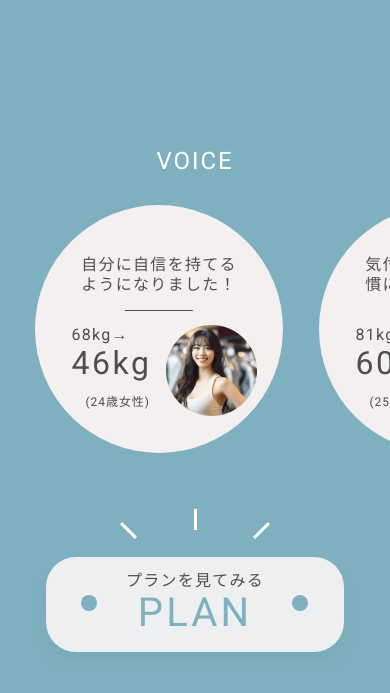
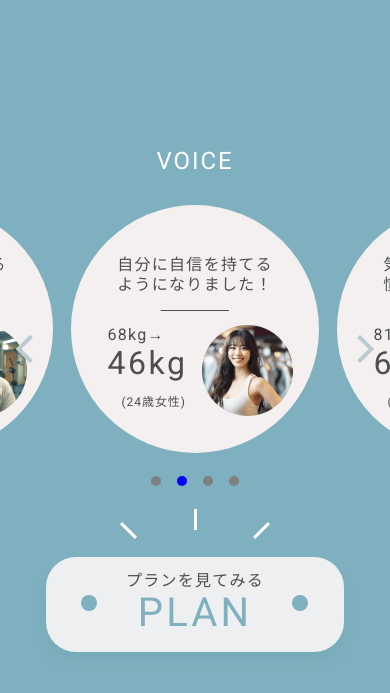
Before and after one commit to comeback-meme/rio_intermediate, a PHP site: page / in a window 390 px wide. Shown: the part 2600-3293 px from the top of the page. Run offline with PHP 8.4, Linux system fonts and the light colour scheme; some libraries are stand-ins or nearby versions.

Commit message:
ローディングの対象をTOPページだけに変更。ローディングと、swiperのJSをそれぞれ別ファイルに。ハンバーガーメニューの挙動修正。swiperの横幅と表示位置、矢印の調整、自動でloopに。

```diff
--- a/css/style.css
+++ b/css/style.css
@@ -1362,14 +1364,34 @@ a {
   }
 }
 
+.swiper-inner {
+  width: 100%;
+  max-width: 1000px;
+  margin: auto;
+}
+
 .swiper-container {
   position: relative;
   margin-top: 2rem;
+  padding-bottom: 2.5rem;
 }
 @media screen and (min-width: 993px) {
   .swiper-container {
     margin-top: 4.625rem;
   }
+}
+@media screen and (min-width: 1000px) {
+  .swiper-container {
+    padding-inline: 3.125rem;
+  }
+}
+
+.swiper {
+  position: relative;
+}
+
+.swiper-wrapper {
+  position: relative;
 }
 
 .swiper-slide {
@@ -1384,7 +1406,6 @@ a {
   height: auto;
   aspect-ratio: 1;
   flex-shrink: 0;
-  margin-inline: 1.125rem !important;
 }
 @media screen and (min-width: 577px) {
   .swiper-slide {
@@ -1495,9 +1515,10 @@ a {
 .swiper-button-next::after {
   content: "";
   width: 1.25rem;
-  height: 1.25rem;
-  border-top: solid 2px #bbccd1;
-  border-right: solid 2px #bbccd1;
+  height: auto;
+  aspect-ratio: 1;
+  border-top: solid 4px #bbccd1;
+  border-right: solid 4px #bbccd1;
   position: absolute;
   top: 0.75rem;
 }
@@ -1516,7 +1537,33 @@ a {
 .swiper-pagination-bullets.swiper-pagination-horizontal,
 .swiper-pagination-custom,
 .swiper-pagination-fraction {
-  bottom: -2.5rem;
+  bottom: 0rem;
+  left: 50%;
+  transform: translateX(-50%);
+}
+
+.swiper-pagination-bullet {
+  opacity: 1;
+  background: gray;
+  width: 0.625rem;
+  height: 0.625rem;
+  border-radius: 50%;
+}
+
+.swiper-pagination-bullet.swiper-pagination-bullet-active {
+  background: blue;
+}
+
+.swiper-horizontal > .swiper-pagination-bullets .swiper-pagination-bullet,
+.swiper-pagination-horizontal.swiper-pagination-bullets .swiper-pagination-bullet {
+  margin: 0 0.5rem;
+}
+
+.swiper-horizontal > .swiper-pagination-bullets,
+.swiper-pagination-bullets.swiper-pagination-horizontal,
+.swiper-pagination-custom,
+.swiper-pagination-fraction {
+  bottom: 0;
   left: 50%;
   transform: translateX(-50%);
 }
--- a/index.html
+++ b/index.html
@@ -158,10 +158,12 @@
     <section class="voice scroll-margin" id="voice">
       <h2 class="voice__title primary-title">voice</h2>
       <!-- スワイパー -->
+      <div class="swiper-inner">
         <div class="swiper-container">
-        <div class="swiper">
+          <div class="swiper swiper-voice">
             <div class="swiper-wrapper">
               <div class="swiper-slide">
+                <!-- スライドの中身 -->
                 <p class="swiper-head">ストレスなく続ける<br>ことが出来ました！</p>
                 <div class="swiper-body">
                   <div class="swiper-info">
@@ -174,8 +176,8 @@
                   </div>
                 </div>
               </div>
-
               <div class="swiper-slide">
+                <!-- スライドの中身 -->
                 <p class="swiper-head">自分に自信を持てる<br>ようになりました！</p>
                 <div class="swiper-body">
                   <div class="swiper-info">
@@ -189,6 +191,7 @@
                 </div>
               </div>
               <div class="swiper-slide">
+                <!-- スライドの中身 -->
                 <p class="swiper-head">気付いたら運動が習<br>慣になっていました</p>
                 <div class="swiper-body">
                   <div class="swiper-info">
@@ -202,6 +205,7 @@
                 </div>
               </div>
               <div class="swiper-slide">
+                <!-- スライドの中身 -->
                 <p class="swiper-head">心も体も健康になり<br>ました</p>
                 <div class="swiper-body">
                   <div class="swiper-info">
@@ -214,18 +218,16 @@
                   </div>
                 </div>
               </div>
-          </div>
-        </div>
-      </div><!-- swiper -->
-
-      <!-- ページネーション -- swiperの外に出す -->
+            </div><!-- swiper-wrapper -->
+          </div><!-- swiper swiper-voice -->
+          <!-- ページネーション  -->
           <div class="swiper-pagination"></div>
           <!-- 前後の矢印 -->
           <div class="swiper-button-prev"></div>
           <div class="swiper-button-next"></div>
 
         </div><!-- swiper-container -->
-
+      </div><!-- swiper-inner -->
 
       <!-- PLAN-------->
       <div class="plan-barWrap">
@@ -297,51 +299,10 @@
   </footer>
 
   <!-- JS -->
-  <script src="https://cdn.jsdelivr.net/npm/swiper@11.0.5/swiper-bundle.min.js"></script>
+  <script src="js/swiper-bundle.min.js"></script>
+  <script src="js/swiper.js"></script>
   <script src="js/loading.js"></script>
   <script src="js/style.js"></script>
-
-
-  <!-- スワイパー -->
-  <script>
-    const swiper = new Swiper(".swiper", {
-
-      loop: true,
-      // デフォルトはfalse
-      centeredSlides: true,
-      // アクティブなスライドを中央にする
-      slidesPerView: "auto",
-      // autoにする
-      initialSlide: 1, // スライドの開始位置
-
-      breakpoints: {
-        1: {
-          spaceBetween: 18,
-        },
-        769: {
-          spaceBetween: 24,
-        },
-        993: {
-          spaceBetween: 30,
-        },
-        1201: {
-          spaceBetween: 40,
-        },
-      },
-
-      // 前後の矢印
-      navigation: {
-        nextEl: ".swiper-button-next",
-        prevEl: ".swiper-button-prev",
-      },
-
-      // ページネーション
-      pagination: {
-        el: ".swiper-pagination",
-        clickable: true, // クリック有効化
-      },
-    });
-  </script>
 
 </body>
 
--- a/sass/component/_button.scss
+++ b/sass/component/_button.scss
@@ -123,7 +123,7 @@
 
 // プランの上の三本線------------------//
 .plan-barWrap {
-  margin-top: rm(56);
+  margin-top: rm(16);
   margin-bottom: rm(16);
   margin-inline: auto;
   width: rm(136);
@@ -135,7 +135,7 @@
     width: rm(264);
     max-width: 264px;
     height: rm(64);
-    margin-top: rm(112);
+    margin-top: rm(72);
     margin-bottom: rm(56);
   }
 }
--- a/sass/foundation/_variables.scss
+++ b/sass/foundation/_variables.scss
@@ -4,7 +4,7 @@
 // ＊＊＊＊＊SP・PCファーストについて、この設定を変更します＊＊＊＊＊
 $break-flg: 0 !default; //0:SPファースト、1：PCファースト
 
-// ＜元の記述＞おかしくなったらこれを戻す！！
+// ＜元の記述＞
 // ↓↓↓↓
 // $breakpoints: null;
 // @if $break-flg == 0 {
--- a/sass/project/_faq.scss
+++ b/sass/project/_faq.scss
@@ -35,10 +35,7 @@
   text-align: left;
 }
 
-.faq-list__item {
-  background-color: $color-F4F0F0;
-  box-shadow: 0 0 rm(40) 0 rgba(0, 0, 0, 0.05);
-}
+
 
 .faq-list__item + .faq-list__item {
   margin-top: rm(24);
@@ -49,6 +46,8 @@
 
 // Question
 .faq-list__item-question {
+  background-color: $color-F4F0F0;
+  box-shadow: 0 0 rm(40) 0 rgba(0, 0, 0, 0.05);
   font-size: clamp(14px, vw(18), 18px);
   font-weight: 700;
   line-height: math.div(16px, 14px);
@@ -111,7 +110,6 @@
 .faq-list__item-answer {
   color: $color-black;
   font-size: rm(16);
-  // padding: rm(16) rm(30) rm(15) rm(60);
   display: none;
   text-indent: rm(-20);
   font-weight: 400;
@@ -123,7 +121,8 @@
   text-indent: rm(0);
   @include mq(md) {
     text-indent: rm(0);
-    padding: rm(15) rm(10) rm(14) rm(66);
+    padding: rm(15) rm(10) rm(14) rm(0);
+    // padding: rm(15) rm(10) rm(14) rm(66);
     font-size: rm(18);
   }
 }
--- a/sass/project/_header.scss
+++ b/sass/project/_header.scss
@@ -92,25 +92,35 @@
 // ハンバーガーメニューを押される前の状態（右に移動させておく）
 .header__nav {
   position: fixed;
-  // opacity: 0;
-  // pointer-events: none;
   top: 0;
-  right: 0px;
+  right: 0;
   width: 76.5vw;
   height: 100vh;
   padding-top: rm(180);
   background: $color-white;
   z-index: 1001;
-  transform: translateX(100vw);
+  translate: 100vw;
   transition: all 0.5s;
+  // & .header__nav-item:not(:last-child) {
+  //   height: rm(66);
+  // }
+
+  // & .header__nav-item:last-child {
+  //   margin-top: rm(18);
+  // }
+
+  // & .header__nav-item:not(:last-child) a {
+  //   display: flex;
+  //   justify-content: center;
+  //   align-items: center;
+  // }
 
   @include mq(lg) {
-    transform: translateX(0);
-    // opacity: 1;
-    // pointer-events: auto;
+    translate: 0;
     width: auto;
     height: 100%;
     padding-top: 0;
+    margin-top: 0;
     position: static;
     background: inherit;
   }
@@ -118,21 +128,7 @@
 
 // ハンバーガーメニューを押された時に出てくるメニュー
 .header__nav.is_active {
-  transform: translateX(0);
-
-  & .header__nav-item:not(:last-child) {
-    height: rm(66);
-  }
-
-  & .header__nav-item:last-child {
-    margin-top: rm(18);
-  }
-
-  & .header__nav-item:not(:last-child) a {
-    display: flex;
-    justify-content: center;
-    align-items: center;
-  }
+  translate: 0;
 }
 
 .header__nav-list {
@@ -150,9 +146,19 @@
 }
 
 .header__nav-item {
-  text-transform: uppercase;
+  text-transform: uppercase; //小文字を大文字に
   width: 100%;
-
+  &:not(:last-child) {
+    height: rm(66);
+  }
+  &:last-child {
+    margin-top: rm(18);
+  }
+  &:not(:last-child) a {
+    display: flex;
+    justify-content: center;
+    align-items: center;
+  }
   @include mq(lg) {
     height: inherit;
     &:not(:last-child) a {
@@ -181,7 +187,7 @@
   }
 }
 
-// pcの時のnavの挙動
+// pcの時のnavをふわっと色替え
 .header__nav-item a {
   transition: background-color 0.4s ease-in, color 0.4s ease-in;
   font-weight: 400;
@@ -202,6 +208,7 @@
 // 「無料体験お申込み」の文字を中央に配置
 .header__nav-item:last-child {
   @include mq(lg) {
+    margin-top: 0;
     display: flex;
     align-items: center;
   }
@@ -257,8 +264,7 @@
 
 .header__contact {
   display: block;
-  background: #f1f7f8 url(../images/mail_icon.png) no-repeat center center /
-    60%;
+  background: #f1f7f8 url(../images/mail_icon.png) no-repeat center center / 60%;
 }
 
 .hamburger_menu {
--- a/sass/project/_voice.scss
+++ b/sass/project/_voice.scss
@@ -12,17 +12,35 @@
   }
 }
 
+.swiper-inner {
+  width: 100%;
+  max-width: 1000px;
+  margin: auto;
+}
+
 .swiper-container {
+  // border: 1px solid blue; .swiper-containerの枠
   position: relative;
   margin-top: rm(32);
+  padding-bottom: rm(40); //ページネーションが外に出てるように見せる
   @include mq(lg) {
     margin-top: rm(74);
   }
+  @media screen and (min-width: 1000px) {
+    padding-inline: rm(50); //矢印ボタンが外に出てるように見せる
+  }
+}
+
+.swiper {
+  position: relative;
+}
+
+.swiper-wrapper {
+  position: relative;
 }
 
 .swiper-slide {
   display: flex;
-  // flex-wrap: wrap;
   flex-direction: column;
   justify-content: flex-start;
   align-items: center;
@@ -33,7 +51,6 @@
   height: auto;
   aspect-ratio: 1;
   flex-shrink: 0;
-  margin-inline: rm(18) !important;
   @include mq(sm) {
     width: rm(260);
     max-width: 260px;
@@ -41,7 +58,6 @@
   @include mq(md) {
     width: rm(360);
     min-width: 280px;
-    margin-inline: rm(20) !important;
   }
   @include mq(lg) {
     min-width: 300px;
@@ -127,13 +143,15 @@
   width: rm(91);
 }
 
+//矢印ボタン
 .swiper-button-prev::after,
 .swiper-button-next::after {
-  content: "";
+  content: ""; //デフォルトの削除
   width: rm(20);
-  height: rm(20);
-  border-top: solid 2px #bbccd1;
-  border-right: solid 2px #bbccd1;
+  height: auto;
+  aspect-ratio: 1;
+  border-top: solid 4px #bbccd1;
+  border-right: solid 4px #bbccd1;
   position: absolute;
   top: rm(12);
 }
@@ -148,12 +166,44 @@
   right: rm(10);
 }
 
+// pagination ---------------
+
 //paginationの位置
 .swiper-horizontal > .swiper-pagination-bullets,
 .swiper-pagination-bullets.swiper-pagination-horizontal,
 .swiper-pagination-custom,
 .swiper-pagination-fraction {
-  bottom: rm(-40);
+  bottom: rm(0);
+  //containerのpadding-bottomで外に出す
   left: 50%;
   transform: translateX(-50%);
 }
+
+//色と大きさ指定
+.swiper-pagination-bullet {
+  opacity: 1;
+  background: gray;
+  width: rm(10);
+  height: rm(10);
+  border-radius: 50%; //円にする
+}
+
+//activeな時
+.swiper-pagination-bullet.swiper-pagination-bullet-active {
+  background: blue;
+}
+//paginationの余白指定
+.swiper-horizontal > .swiper-pagination-bullets .swiper-pagination-bullet,
+.swiper-pagination-horizontal.swiper-pagination-bullets
+  .swiper-pagination-bullet {
+  margin: 0 rm(8);
+}
+//paginationの位置
+.swiper-horizontal > .swiper-pagination-bullets,
+.swiper-pagination-bullets.swiper-pagination-horizontal,
+.swiper-pagination-custom,
+.swiper-pagination-fraction {
+  bottom: 0;
+  left: 50%;
+  transform: translateX(-50%);
+}
--- a/sass/style.scss
+++ b/sass/style.scss
@@ -1,6 +1,6 @@
 // ファイルごとに一括読み込み
 @use "./foundation";
 @use "./component";
-@use "./project";// トップページ
-@use "./project/plan";//プランページ
-@use "./project/contact";//コンタクトページ
+@use "./project"; // トップページ
+@use "./project/plan"; //プランページ
+@use "./project/contact"; //コンタクトページ
```
Also changed, not shown: other parts of css/style.css (+30 -32 lines), js/swiper.js (added, +41 -0 lines), js/loading.js (line endings or trailing spaces), 1 other file. Lines whose indentation alone changed are shown as unchanged.
